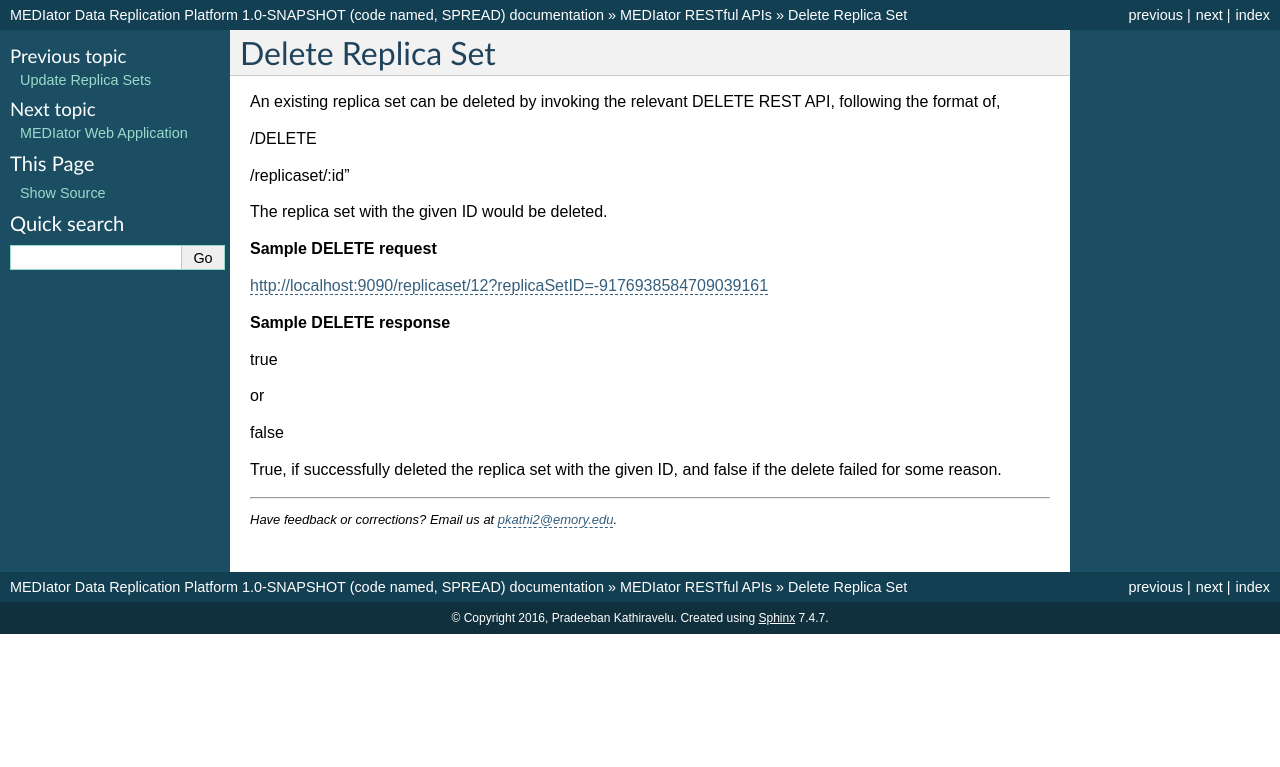
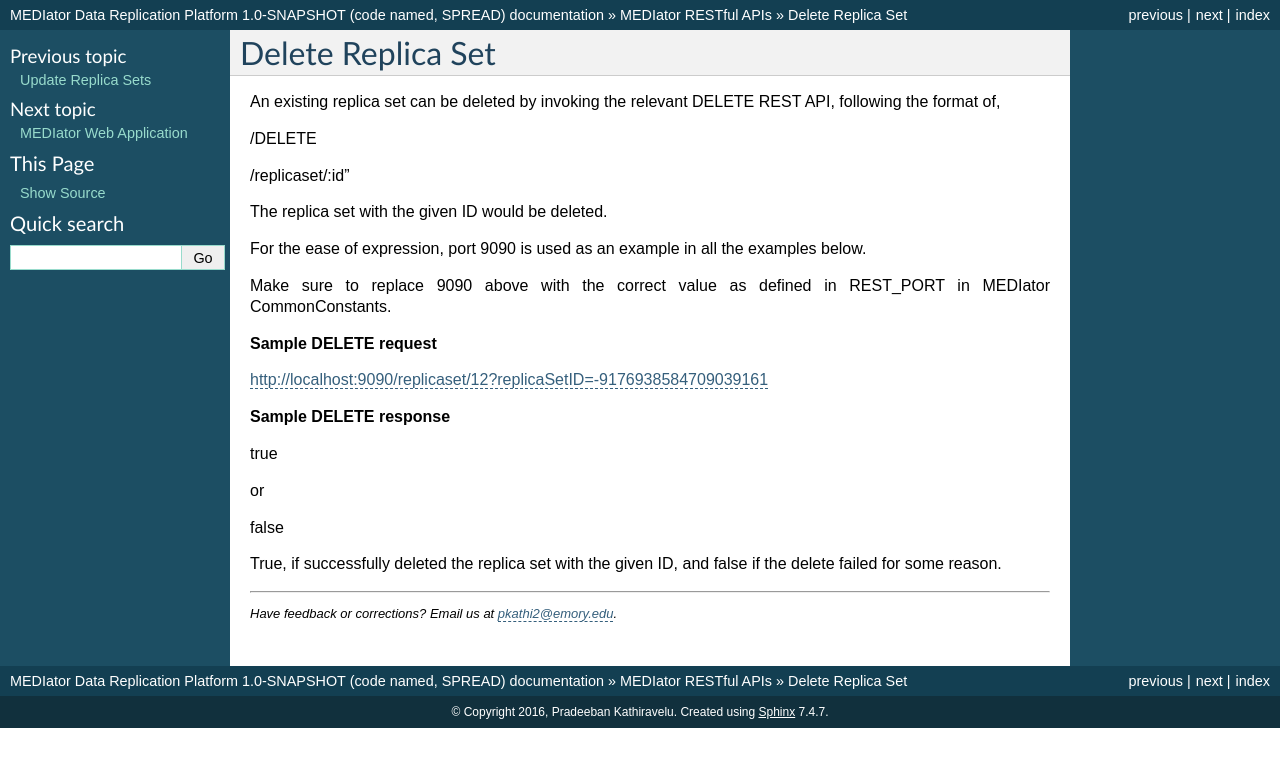
Before and after one commit to pradeeban/mediator, a Sphinx documentation site: the page built from docs/source/sections/restapi/Delete.rst, in a window 1280 px wide. Shown: the top 767 px of the page. Built offline with Sphinx 7.4.7, drawn with Linux system fonts in a browser that asks for light colours.

Commit message:
Port 9090 is not the only port. Pointers to configure this port.

```diff
--- a/docs/source/sections/MEDIator-REST-API.rst
+++ b/docs/source/sections/MEDIator-REST-API.rst
@@ -29,7 +29,10 @@
 
 A sample Python client developed with Unirest has been included in MEDIator root directory.
 
-You may just run it, after running the MEDIatorEngine, the core initialization class of the MEDIator server -
+Set the REST_PORT variable in the MEDIator client to match the value as defined in the CommonConstants for the MEDIator
+server.
+
+You may run the MEDIator client, after running the MEDIatorEngine, the core initialization class of the MEDIator server -
 
 $ ./MEDIator_Client.py
 
--- a/docs/source/sections/Web-Application.rst
+++ b/docs/source/sections/Web-Application.rst
@@ -7,7 +7,7 @@
 sh modules/repl-server/target/bin/webapp
 
 
-To access the MEDIator web application, go to http://localhost:9090/mediator/ using your browser.
+To access the MEDIator web application, go to http://localhost:<EMBEDDED_TOMCAT_PORT>/mediator/ using your browser.
 
 
 You may run the Initiator class in parallel, to create a MEDIator cluster in both cases.
--- a/docs/source/sections/restapi/Create.rst
+++ b/docs/source/sections/restapi/Create.rst
@@ -5,6 +5,10 @@
 Users may create replica sets to point to their interested sub sets of data at different granularity. They may do so, by
 creating a replica set from the scratch, or by duplicating an existing replica set. The created (or duplicated) replica
 sets can later be modified by the user.
+
+For the ease of expression, port 9090 is used as an example in all the examples below.
+
+Make sure to replace 9090 above with the correct value as defined in REST_PORT in MEDIator CommonConstants.
 
 
 Create Replica Set from Scratch
--- a/docs/source/sections/restapi/Delete.rst
+++ b/docs/source/sections/restapi/Delete.rst
@@ -10,6 +10,12 @@
 
 
 The replica set with the given ID would be deleted.
+
+
+For the ease of expression, port 9090 is used as an example in all the examples below.
+
+Make sure to replace 9090 above with the correct value as defined in REST_PORT in MEDIator CommonConstants.
+
 
 
 **Sample DELETE request**
--- a/docs/source/sections/restapi/Retrieve.rst
+++ b/docs/source/sections/restapi/Retrieve.rst
@@ -4,6 +4,12 @@
 
 A list of the replica sets of the given user, as well as the specifics of each of the replica sets can be retrieved
 through the relevant GET calls.
+
+
+For the ease of expression, port 9090 is used as an example in all the examples below.
+
+Make sure to replace 9090 above with the correct value as defined in REST_PORT in MEDIator CommonConstants.
+
 
 
 Retrieve Replica Sets of the user
--- a/docs/source/sections/restapi/Update.rst
+++ b/docs/source/sections/restapi/Update.rst
@@ -17,6 +17,12 @@
 /POST
 
 /replicaset/:id
+
+
+For the ease of expression, port 9090 is used as an example in all the examples below.
+
+Make sure to replace 9090 above with the correct value as defined in REST_PORT in MEDIator CommonConstants.
+
 
 
 **Sample POST request**
```
